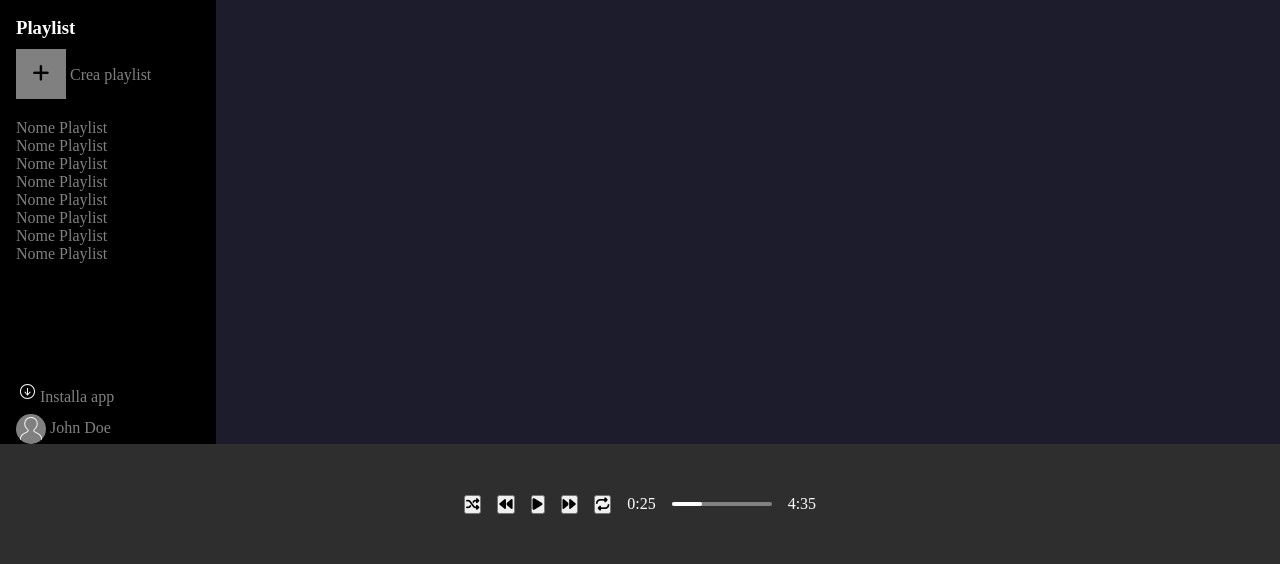
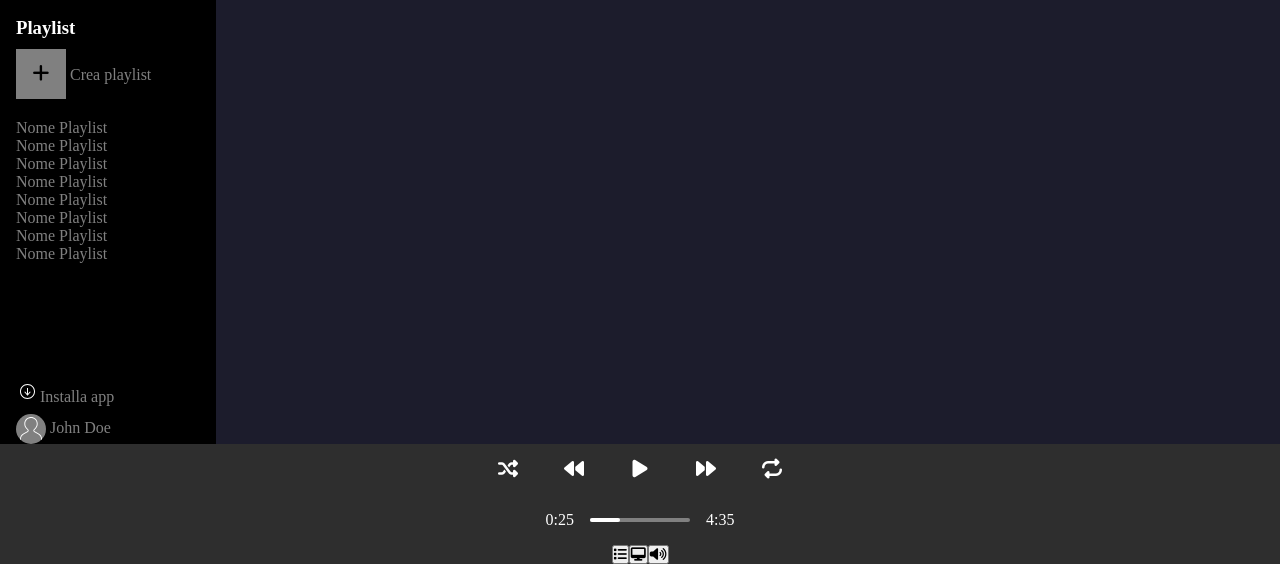
Before and after one commit to LeonardoR998/html-css-spotifyweb, a plain HTML site: page index.html in a window 1280 px wide. Shown: the part 236-800 px from the top of the page. Drawn offline with Linux system fonts and the light colour scheme.

Commit message:
add player button

```diff
--- a/css/style.css
+++ b/css/style.css
@@ -96,6 +96,7 @@ span {
 
 .footer {
   display: flex;
+  flex-direction: column;
   justify-content: center;
   align-items: center;
   gap: 1rem;
@@ -216,6 +217,7 @@ span {
 
 .button-player-co {
   display: flex;
+  flex-wrap: wrap;
   justify-content: center;
   align-items: center;
   gap: 1rem;
@@ -223,13 +225,6 @@ span {
 
 .progress-bar-co {
   display: flex;
-  justify-content: center;
-  align-items: center;
-  gap: 1rem;
-}
-.progress-bar-co > .button-player-co {
-  display: flex;
-  flex-direction: wrap;
   justify-content: center;
   align-items: center;
   gap: 1rem;
@@ -257,6 +252,23 @@ span {
 .progress-bar-co .current-time,
 .progress-bar-co .total-time {
   color: white;
+}
+
+.button-player-co .player-item {
+  width: 50px;
+  height: 50px;
+  font-size: 20px;
+
+  cursor: pointer;
+  background-color: transparent;
+  color: white;
+  border: none;
+}
+
+.bar-button-co {
+  display: flex;
+  justify-content: flex-end;
+  align-items: center;
 }
 
 /* HOVER */
--- a/index.html
+++ b/index.html
@@ -91,49 +91,44 @@
     </div>
 
     <footer class="footer">
-      <!-- <div class="button-player-co">
-        <button>
+      <div class="button-player-co">
+        <button class="player-item">
           <i class="fa-solid fa-shuffle"></i>
         </button>
-        <button>
+        <button class="player-item">
           <i class="fa-solid fa-backward"></i>
         </button>
-        <button>
+        <button class="player-item">
           <i class="fa-solid fa-play"></i>
         </button>
-        <button>
+        <button class="player-item">
           <i class="fa-solid fa-forward"></i>
         </button>
-        <button>
+        <button class="player-item">
           <i class="fa-solid fa-repeat"></i>
         </button>
-      </div> -->
+      </div>
 
       <div class="progress-bar-co">
-        <div class="button-player-co">
-          <button>
-            <i class="fa-solid fa-shuffle"></i>
-          </button>
-          <button>
-            <i class="fa-solid fa-backward"></i>
-          </button>
-          <button>
-            <i class="fa-solid fa-play"></i>
-          </button>
-          <button>
-            <i class="fa-solid fa-forward"></i>
-          </button>
-          <button>
-            <i class="fa-solid fa-repeat"></i>
-          </button>
-        </div>
-
         <span class="current-time">0:25</span>
         <div class="progress-bar">
           <div class="progress"></div>
         </div>
         <span class="total-time">4:35</span>
       </div>
+
+      <div class="bar-button-co">
+        <button>
+          <i class="fa-solid fa-list"></i>
+        </button>
+        <button>
+          <i class="fa-solid fa-desktop"></i>
+        </button>
+        <button>
+          <i class="fa-solid fa-volume-high"></i>
+        </button>
+        <div class="progress-bar"></div>
+      </div>
     </footer>
   </body>
 </html>
```
